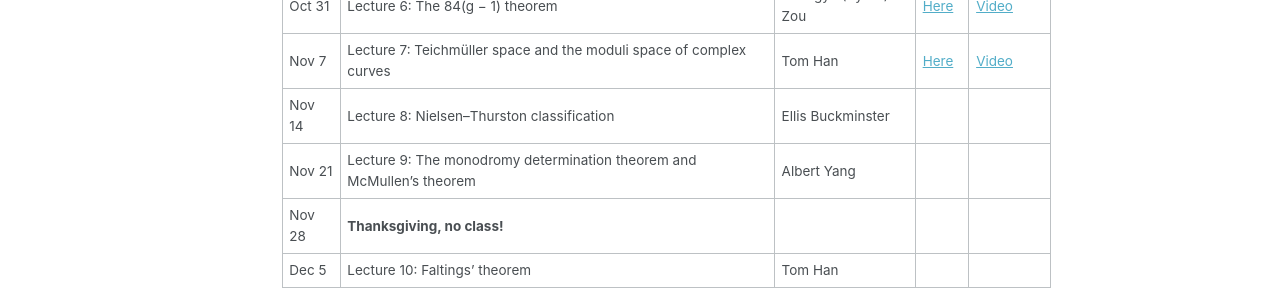
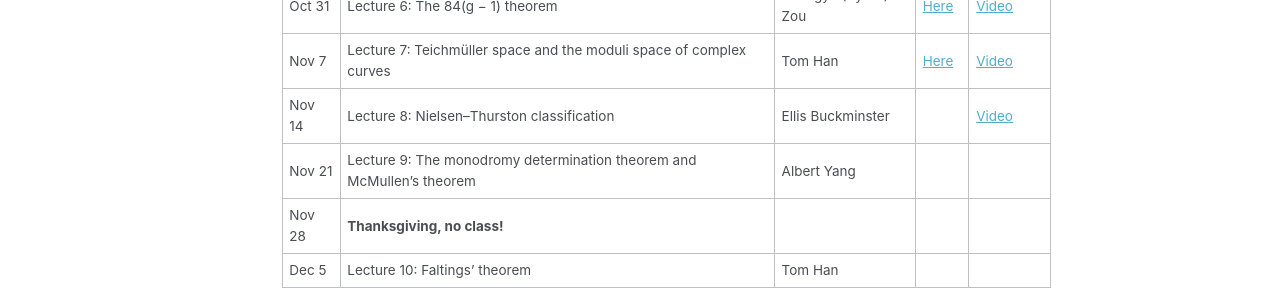
Before and after one commit to davidzzz0331/davidzzz0331.github.io, a Jekyll site: the page built from _pages/surfacetopology.md, in a window 1280 px wide and 900 px high, scrolled down 981 px. Shown: the part 193-493 px from the top of the window. Built offline with Jekyll 4.4.1, drawn with Linux system fonts in a browser that asks for light colours.

Commit message:
lecture_8

```diff
--- a/_pages/surfacetopology.md
+++ b/_pages/surfacetopology.md
@@ -41,7 +41,7 @@ This is a seminar devoted to understanding McMullen’s paper "[From Dynamics on
 | Oct 24 | **No class!**                                   |               |       |           |
 | Oct 31 | Lecture 6: The 84(g − 1) theorem                        |      Zhengyu (Byron) Zou         |    [Here](/assets/surfacetopology/6surface.pdf)    |     [Video](https://youtu.be/3L9wO7p1gLI)     |
 | Nov 7 | Lecture 7: Teichmüller space and the moduli space of complex curves |  Tom Han        |  [Here](/assets/surfacetopology/7surface.pdf)     |    [Video](https://youtu.be/-wfRQVuVjCE)      |
-| Nov 14  | Lecture 8: Nielsen–Thurston classification              |      Ellis Buckminster         |       |           |
+| Nov 14  | Lecture 8: Nielsen–Thurston classification              |      Ellis Buckminster         |       |     [Video](https://youtu.be/GMVR1Rrai1s)      |
 | Nov 21 | Lecture 9: The monodromy determination theorem and McMullen’s theorem |  Albert Yang      |       |           |
 | Nov 28 | **Thanksgiving, no class!**                                 |               |       |           |
 | Dec 5 | Lecture 10: Faltings’ theorem                           |       Tom Han        |       |           |
```
